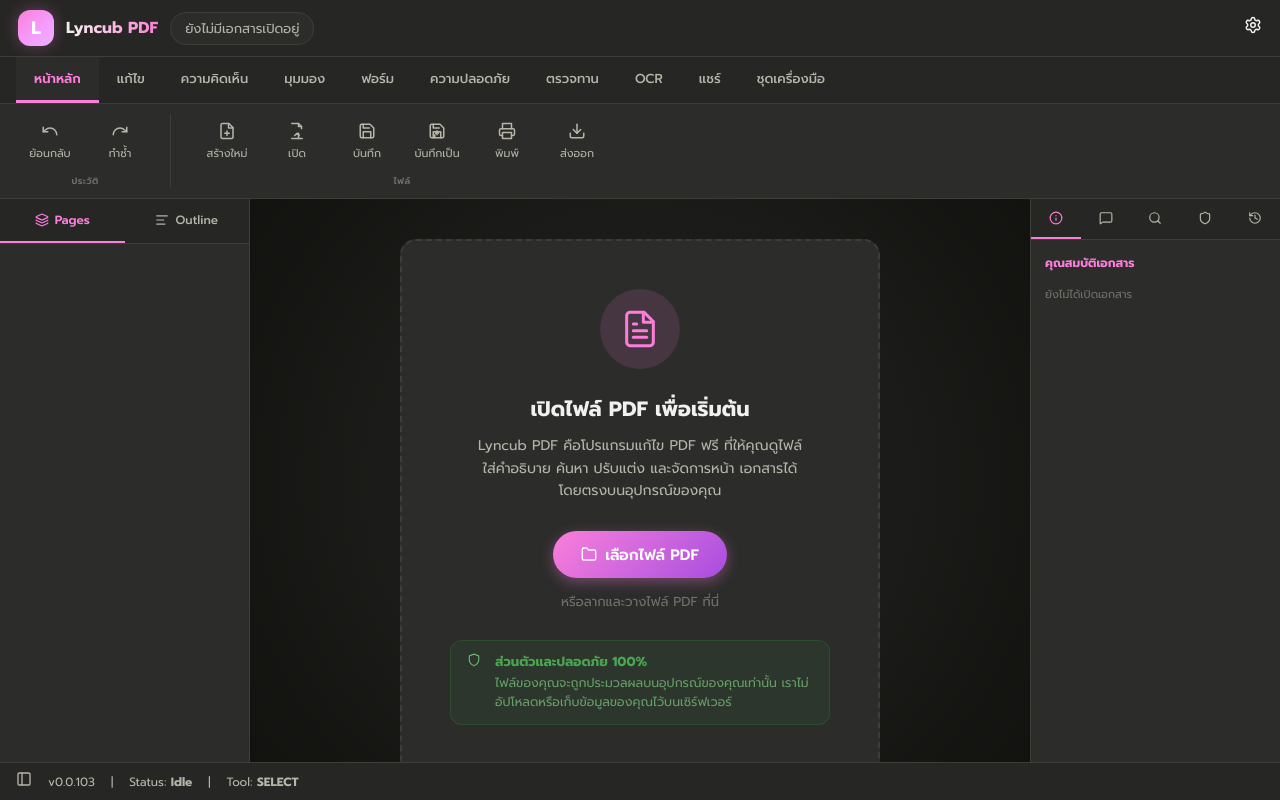
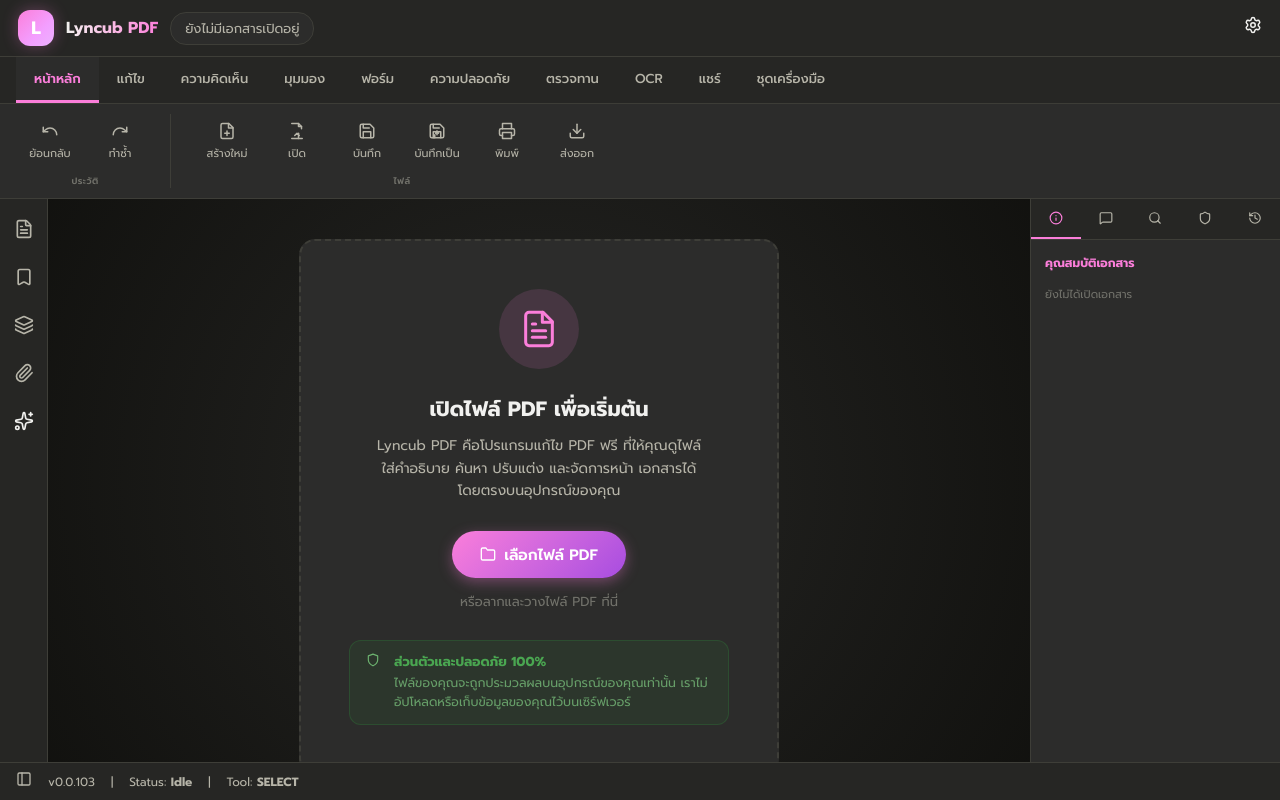
Before and after one commit to ppchhrsite-hub/PDF_PPCH, a React (Vite) app: page / in a window 1280 px wide. Built offline with nearby package versions, Linux system fonts and the light colour scheme; a web font is replaced by a local one.

Commit message:
feat: default collapse left sidebar, add narrow vertical icon tab strip with premium tooltips

```diff
--- a/src/App.tsx
+++ b/src/App.tsx
@@ -4,7 +4,7 @@
   ZoomOut, Type, Square, Circle as CircleIcon, ArrowUpRight,
   Palette, Layers, Lock, Unlock, PenTool, Eye, Sidebar, Settings,
   AlignLeft, Search, Shield, History, Info, MessageSquare, Download,
-  Loader2, Clipboard, RefreshCw, Sparkles
+  Loader2, Clipboard, RefreshCw, Sparkles, FileText, Bookmark, Paperclip
 } from 'lucide-react';
 import { translations } from './utils/localization';
 import type { Locale } from './utils/localization';
@@ -67,8 +67,17 @@
   // Expandable Sidebars State
   const [sidebarTabLeft, setSidebarTabLeft] = useState<'pages' | 'bookmarks' | 'layers' | 'attachments' | 'toolkit'>('pages');
   const [sidebarTabRight, setSidebarTabRight] = useState<'inspector' | 'comments' | 'search' | 'security' | 'history'>('inspector');
-  const [isLeftCollapsed, setIsLeftCollapsed] = useState(false);
+  const [isLeftCollapsed, setIsLeftCollapsed] = useState(true);
   const [isRightCollapsed, setIsRightCollapsed] = useState(false);
+
+  const handleLeftTabClick = (tab: 'pages' | 'bookmarks' | 'layers' | 'attachments' | 'toolkit') => {
+    if (sidebarTabLeft === tab) {
+      setIsLeftCollapsed(prev => !prev);
+    } else {
+      setSidebarTabLeft(tab);
+      setIsLeftCollapsed(false);
+    }
+  };
 
   // Modals & Protection States
   const [showSignatureModal, setShowSignatureModal] = useState(false);
@@ -1006,21 +1015,68 @@
       {/* Workbench Content Body containing Dual Sidebars and Canvas Workspace */}
       <div className="workbench-body">
 
-        {/* LEFT SIDEBAR: page thumbnails & bookmarks */}
+        {/* LEFT TAB STRIP (Always visible) */}
+        <div className="sidebar-tab-strip-left">
+          <button
+            className={`tab-strip-btn ${!isLeftCollapsed && sidebarTabLeft === 'pages' ? 'active' : ''}`}
+            onClick={() => handleLeftTabClick('pages')}
+          >
+            <FileText size={20} />
+            <span className="tooltip">{locale === 'th' ? 'หน้า' : 'Pages'}</span>
+          </button>
+          <button
+            className={`tab-strip-btn ${!isLeftCollapsed && sidebarTabLeft === 'bookmarks' ? 'active' : ''}`}
+            onClick={() => handleLeftTabClick('bookmarks')}
+          >
+            <Bookmark size={20} />
+            <span className="tooltip">{locale === 'th' ? 'บุ๊กมาร์ก' : 'Bookmarks'}</span>
+          </button>
+          <button
+            className={`tab-strip-btn ${!isLeftCollapsed && sidebarTabLeft === 'layers' ? 'active' : ''}`}
+            onClick={() => handleLeftTabClick('layers')}
+          >
+            <Layers size={20} />
+            <span className="tooltip">{locale === 'th' ? 'เลเยอร์' : 'Layers'}</span>
+          </button>
+          <button
+            className={`tab-strip-btn ${!isLeftCollapsed && sidebarTabLeft === 'attachments' ? 'active' : ''}`}
+            onClick={() => handleLeftTabClick('attachments')}
+          >
+            <Paperclip size={20} />
+            <span className="tooltip">{locale === 'th' ? 'ไฟล์แนบ' : 'Attachments'}</span>
+          </button>
+          <button
+            className={`tab-strip-btn ${!isLeftCollapsed && sidebarTabLeft === 'toolkit' ? 'active' : ''}`}
+            onClick={() => handleLeftTabClick('toolkit')}
+            style={{ backgroundColor: !isLeftCollapsed && sidebarTabLeft === 'toolkit' ? 'rgba(168, 85, 247, 0.2)' : 'transparent', color: !isLeftCollapsed && sidebarTabLeft === 'toolkit' ? '#a855f7' : 'inherit' }}
+          >
+            <Sparkles size={20} />
+            <span className="tooltip">{locale === 'th' ? 'ชุดเครื่องมือ' : 'Toolkit'}</span>
+          </button>
+        </div>
+
+        {/* LEFT SIDEBAR PANEL: Displays content of active tab */}
         <aside className={`sidebar-panel-left ${isLeftCollapsed ? 'collapsed' : ''}`}>
-          <div className="sidebar-panel-header">
-            <button className={`sidebar-tab-btn ${sidebarTabLeft === 'pages' ? 'active' : ''}`} onClick={() => setSidebarTabLeft('pages')}>
-              <Layers size={14} />
-              <span>Pages</span>
-            </button>
-            <button className={`sidebar-tab-btn ${sidebarTabLeft === 'bookmarks' ? 'active' : ''}`} onClick={() => setSidebarTabLeft('bookmarks')}>
-              <AlignLeft size={14} />
-              <span>Outline</span>
-            </button>
-          </div>
-
-          <div className="sidebar-scrollable-content">
-            {sidebarTabLeft === 'pages' && currentFile && pdfInfo && (
+          <div className="sidebar-panel-header" style={{ padding: '12px 16px', display: 'flex', alignItems: 'center', justifyContent: 'space-between', borderBottom: '1px solid var(--border-color)', backgroundColor: 'var(--bg-secondary)' }}>
+            <h3 style={{ fontSize: '13px', fontWeight: 600, color: 'var(--brand-primary)', margin: 0 }}>
+              {sidebarTabLeft === 'pages' && (locale === 'th' ? 'หน้ากระดาษทั้งหมด' : 'Pages')}
+              {sidebarTabLeft === 'bookmarks' && (locale === 'th' ? 'สารบัญโครงร่าง' : 'Outline')}
+              {sidebarTabLeft === 'layers' && (locale === 'th' ? 'เลเยอร์เอกสาร' : 'Document Layers')}
+              {sidebarTabLeft === 'attachments' && (locale === 'th' ? 'ไฟล์แนบทั้งหมด' : 'Attachments')}
+              {sidebarTabLeft === 'toolkit' && (locale === 'th' ? 'ชุดเครื่องมือเสริม' : 'Toolkit Panel')}
+            </h3>
+            <button
+              onClick={() => setIsLeftCollapsed(true)}
+              style={{ background: 'none', border: 'none', color: 'var(--text-tertiary)', cursor: 'pointer', display: 'flex', alignItems: 'center' }}
+              title="Close panel"
+            >
+              <svg xmlns="http://www.w3.org/2000/svg" width="14" height="14" viewBox="0 0 24 24" fill="none" stroke="currentColor" strokeWidth="2" strokeLinecap="round" strokeLinejoin="round"><line x1="18" y1="6" x2="6" y2="18"/><line x1="6" y1="6" x2="18" y2="18"/></svg>
+            </button>
+          </div>
+
+          <div className="sidebar-scrollable-content" style={{ padding: '12px' }}>
+            {sidebarTabLeft === 'pages' && (
+              currentFile && pdfInfo ? (
                 <div className="sidebar-pages-grid">
                   {pageOrder.map((origIdx, pos) => {
                     return (
@@ -1046,6 +1102,11 @@
                     );
                   })}
                 </div>
+              ) : (
+                <div style={{ fontSize: '11px', color: 'var(--text-tertiary)', textAlign: 'center', marginTop: '20px' }}>
+                  {locale === 'th' ? 'กรุณาอัปโหลดไฟล์ PDF เพื่อแสดงหน้าเอกสาร' : 'Please upload a PDF to view pages.'}
+                </div>
+              )
             )}
 
             {sidebarTabLeft === 'bookmarks' && (
@@ -1053,9 +1114,44 @@
                 {locale === 'th' ? 'ไม่มีข้อมูลโครงสร้างสารบัญในไฟล์นี้' : 'No outline found in this document.'}
               </div>
             )}
-          </div>
-
-          {/* sidebar footer removed - social links deleted */}
+
+            {sidebarTabLeft === 'layers' && (
+              <div style={{ fontSize: '12px', color: 'var(--text-secondary)' }}>
+                <div style={{ display: 'flex', alignItems: 'center', gap: '8px', marginBottom: '8px' }}>
+                  <input type="checkbox" defaultChecked />
+                  <span>{locale === 'th' ? 'เลเยอร์หลัก (ข้อความและโครงสร้าง)' : 'Base Document Content'}</span>
+                </div>
+                <div style={{ display: 'flex', alignItems: 'center', gap: '8px' }}>
+                  <input type="checkbox" defaultChecked />
+                  <span>{locale === 'th' ? 'เลเยอร์คำอธิบาย (Annotations)' : 'Interactive Annotations'}</span>
+                </div>
+              </div>
+            )}
+
+            {sidebarTabLeft === 'attachments' && (
+              <div style={{ fontSize: '12px', color: 'var(--text-tertiary)', textAlign: 'center', marginTop: '20px' }}>
+                {locale === 'th' ? 'ไม่มีไฟล์แนบในเอกสารนี้' : 'No attachments found in this document.'}
+              </div>
+            )}
+
+            {sidebarTabLeft === 'toolkit' && (
+              <div style={{ fontSize: '12px', color: 'var(--text-secondary)' }}>
+                <p style={{ fontWeight: 600, marginBottom: '8px', color: 'var(--brand-primary)' }}>
+                  {locale === 'th' ? 'เครื่องมือด่วน (Quick Tools)' : 'Quick Actions'}
+                </p>
+                <button
+                  className="btn-primary"
+                  style={{ width: '100%', padding: '6px', fontSize: '11px', marginBottom: '6px' }}
+                  onClick={() => setActiveTab('toolkit')}
+                >
+                  {locale === 'th' ? 'เปิดชุดเครื่องมือเต็มรูปแบบ' : 'Open Full Toolkit'}
+                </button>
+                <div style={{ fontSize: '11px', color: 'var(--text-tertiary)', marginTop: '10px' }}>
+                  {locale === 'th' ? 'ผสานไฟล์ หมุน แยก หรือครอบตัดหน้ากระดาษได้ง่ายๆ' : 'Easily merge, rotate, split, or crop PDF documents.'}
+                </div>
+              </div>
+            )}
+          </div>
         </aside>
 
         {/* CENTER CANVAS WORKSPACE */}
--- a/src/index.css
+++ b/src/index.css
@@ -276,6 +276,83 @@
   flex: 1;
   overflow: hidden;
   position: relative;
+}
+
+/* Narrow Left Tab Strip (Vertical) */
+.sidebar-tab-strip-left {
+  width: 48px;
+  background-color: var(--bg-secondary);
+  border-right: 1px solid var(--border-color);
+  display: flex;
+  flex-direction: column;
+  align-items: center;
+  padding-top: 12px;
+  gap: 12px;
+  flex-shrink: 0;
+  z-index: 15;
+}
+
+/* Vertical Tab Strip Buttons with Tooltips */
+.tab-strip-btn {
+  width: 36px;
+  height: 36px;
+  border-radius: var(--radius-md);
+  border: none;
+  background: transparent;
+  color: var(--text-secondary);
+  display: flex;
+  align-items: center;
+  justify-content: center;
+  cursor: pointer;
+  position: relative;
+  transition: all 0.2s ease;
+}
+
+.tab-strip-btn:hover {
+  background-color: var(--bg-primary);
+  color: var(--brand-primary);
+}
+
+.tab-strip-btn.active {
+  background-color: oklch(from var(--brand-primary) l c h / 0.12);
+  color: var(--brand-primary);
+}
+
+/* Premium Black Tooltips */
+.tab-strip-btn .tooltip {
+  position: absolute;
+  left: 56px;
+  top: 50%;
+  transform: translateY(-50%) scale(0.9);
+  background-color: #1f1f1f;
+  color: #ffffff;
+  font-size: 11px;
+  font-weight: 500;
+  padding: 6px 12px;
+  border-radius: var(--radius-sm);
+  white-space: nowrap;
+  opacity: 0;
+  pointer-events: none;
+  transition: all 0.15s cubic-bezier(0.4, 0, 0.2, 1);
+  box-shadow: 0 4px 12px rgba(0,0,0,0.5);
+  z-index: 999;
+}
+
+/* Tooltip triangle pointer */
+.tab-strip-btn .tooltip::after {
+  content: '';
+  position: absolute;
+  right: 100%;
+  top: 50%;
+  transform: translateY(-50%);
+  border-width: 5px;
+  border-style: solid;
+  border-color: transparent #1f1f1f transparent transparent;
+}
+
+.tab-strip-btn:hover .tooltip {
+  opacity: 1;
+  transform: translateY(-50%) scale(1);
 }
 
 /* Left & Right Sidebar Containers */
```
Lines whose indentation alone changed are shown as unchanged.
